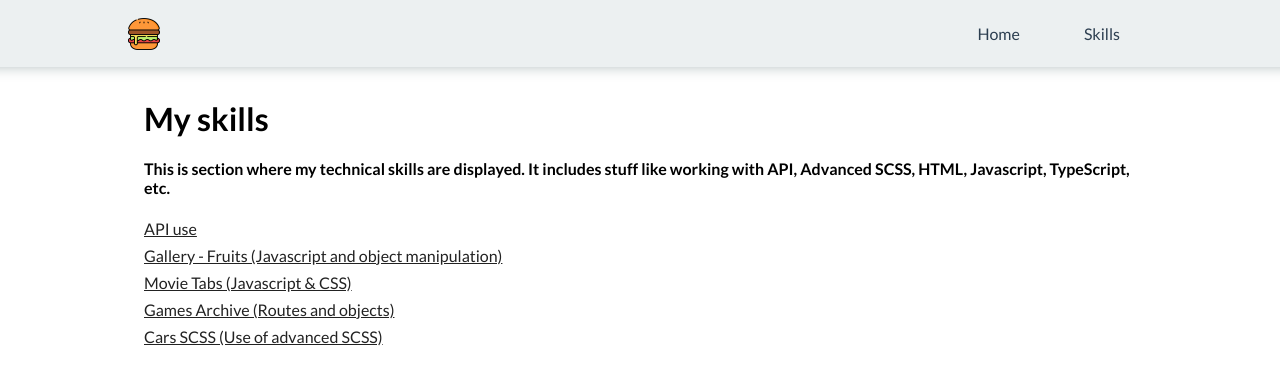
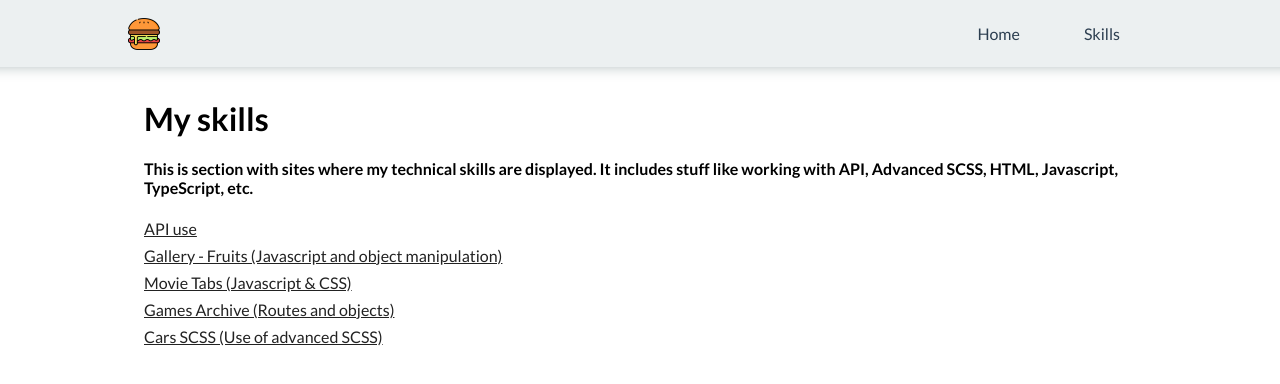
Before and after one commit to ivan110501/portfolio_ivan, a React (Vite) app: page /skills in a window 1280 px wide. Shown: the top 384 px of the page. Built offline with nearby package versions, Linux system fonts and the light colour scheme; a web font is replaced by a local one.

Commit message:
galleryfix

```diff
--- a/src/pages/gallery.tsx
+++ b/src/pages/gallery.tsx
@@ -75,7 +75,7 @@ const Gallery = () => {
     <>
       <h1>Gallery</h1>
       <hr />
-      <h3>Click on item to see color or to delete it</h3>
+      <h3>Click on item to see the color or to delete it</h3>
       <div className="gallery">
         {data.map((fruit) => {
           return (
--- a/src/pages/skills.tsx
+++ b/src/pages/skills.tsx
@@ -6,8 +6,8 @@ const Skills = () => {
       <>
         <h1>My skills</h1>
         <h4>
-          This is section where my technical skills are displayed. It includes
-          stuff like working with API, Advanced SCSS, HTML, Javascript,
+          This is section with sites where my technical skills are displayed. It
+          includes stuff like working with API, Advanced SCSS, HTML, Javascript,
           TypeScript, etc.
         </h4>
         <div>
```
